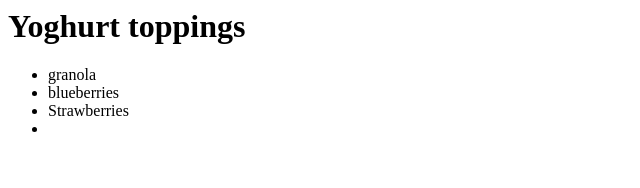
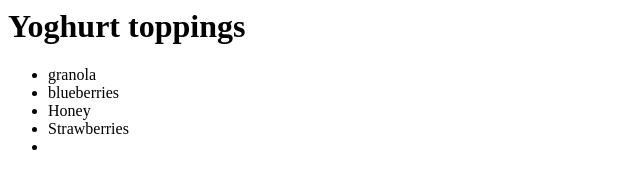
Before and after one commit to Katemeganlewis96/code-first-intuit, a plain HTML site: page index.html in a window 1280 px wide. Shown: the whole page, without its empty margins (0-640 px from the left). Drawn offline with Linux system fonts and the light colour scheme.

Commit message:
Revert "Removed Honey"
This reverts commit c493c72e71a6ae1c8a7bedbf63c5471180d94186.

```diff
--- a/index.html
+++ b/index.html
@@ -3,6 +3,6 @@
 <ul>
   <li>granola</li>
   <li>blueberries</li>
-
+  <li>Honey</li>
   <li>Strawberries<li>
 </ul>
```
